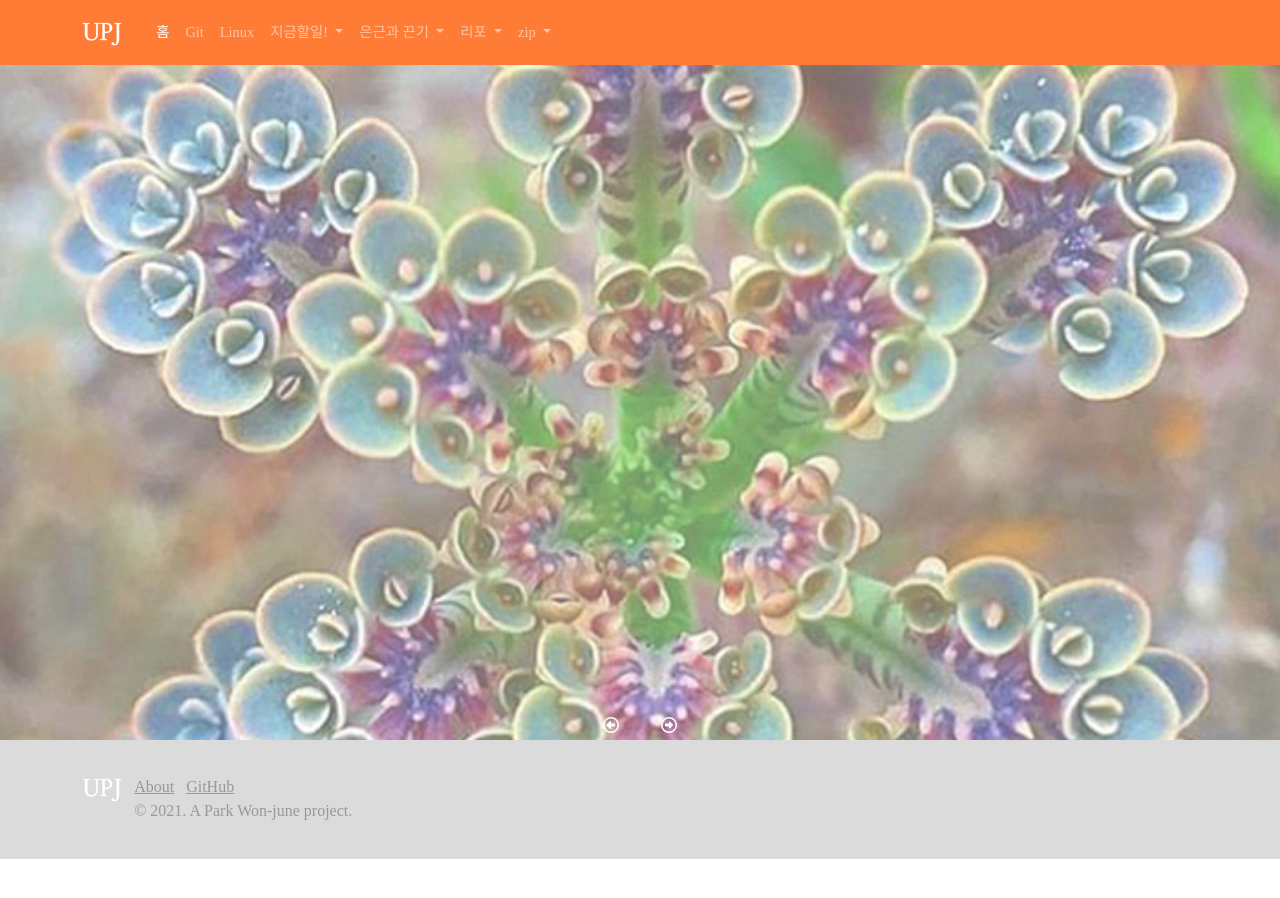
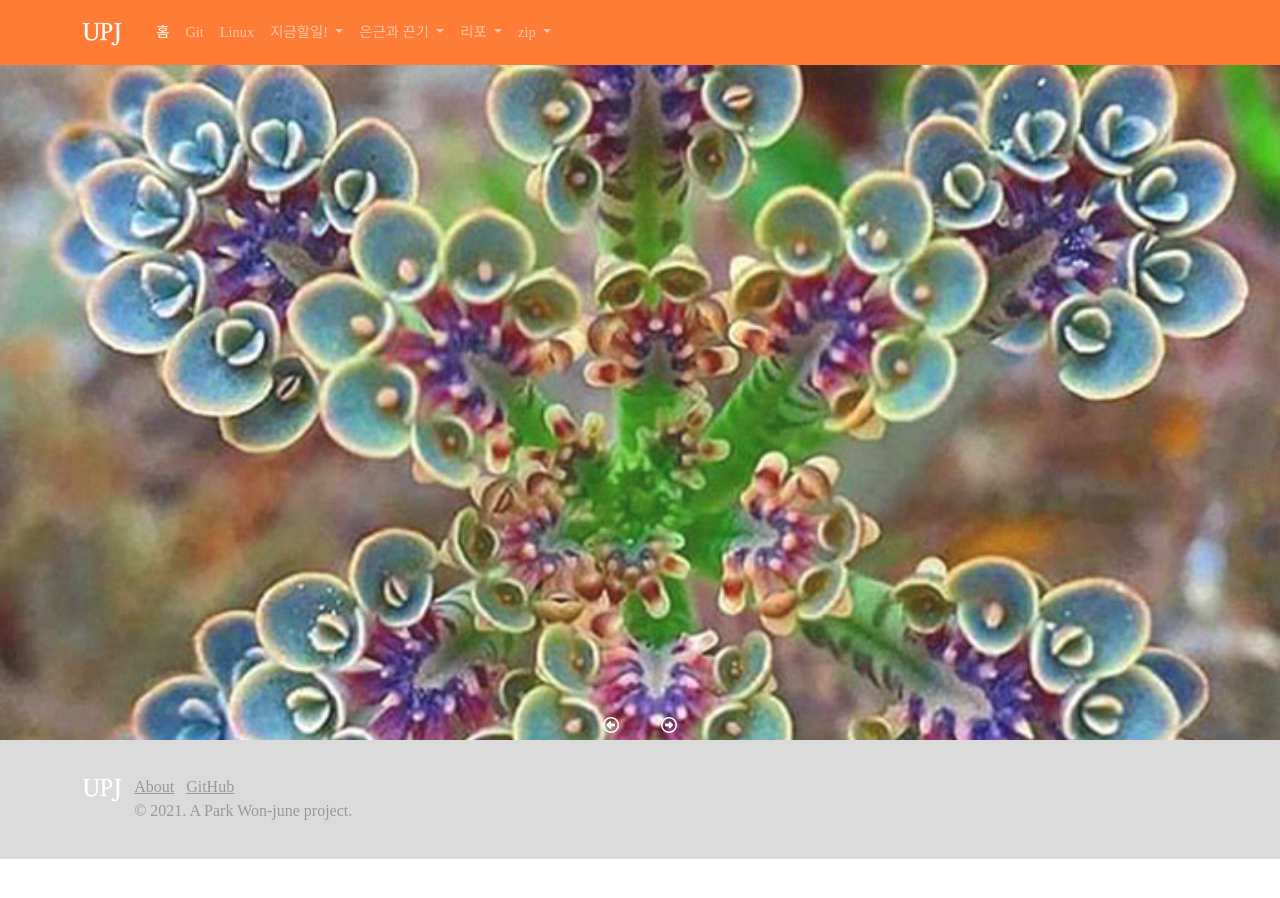
Before and after one commit to upj53/upj53.github.io, a Jekyll site: the page built from index.html, in a window 1280 px wide. Built offline with Jekyll 4.4.1, drawn with Linux system fonts in a browser that asks for light colours; nearby versions of some CDN libraries; some web fonts are replaced.

Commit message:
symmetrical nature

```diff
--- a/assets/css/upj_home.css
+++ b/assets/css/upj_home.css
@@ -40,7 +40,7 @@
   color:black;
   z-index: -1;
   inset: 0;
-  opacity: 0.4;
+  opacity: 0.1;
 }
 
 .content {
```
